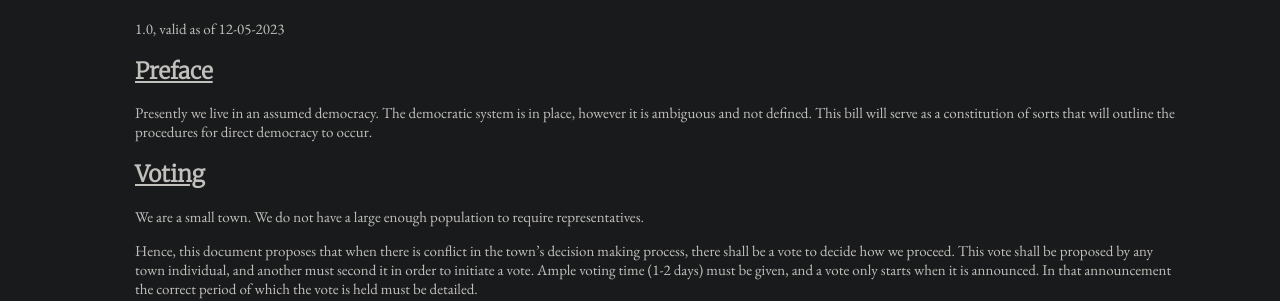
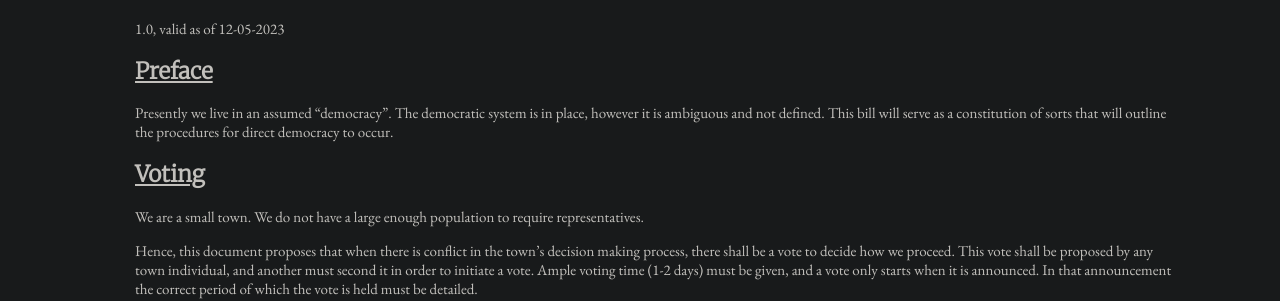
Before and after one commit to the-tOOMwn/constitution.toomwn.xyz, a Jekyll site: the page built from index.md, in a window 1280 px wide and 900 px high. Shown: the part 129-430 px from the top of the window. Built offline with Jekyll 4.4.1, drawn with Linux system fonts in a browser that asks for light colours; some web fonts are replaced.

Commit message:
adfdwerfcxz

```diff
--- a/index.md
+++ b/index.md
@@ -7,7 +7,7 @@ title: The Town Constitution
 1.0, valid as of 12-05-2023
 
 ## Preface
-Presently we live in an assumed democracy. The democratic system is in place, however it is ambiguous and not defined. This bill will serve as a constitution of sorts that will outline the procedures for direct democracy to occur.
+Presently we live in an assumed "democracy". The democratic system is in place, however it is ambiguous and not defined. This bill will serve as a constitution of sorts that will outline the procedures for direct democracy to occur.
 
 ## Voting
 We are a small town. We do not have a large enough population to require representatives.
```
